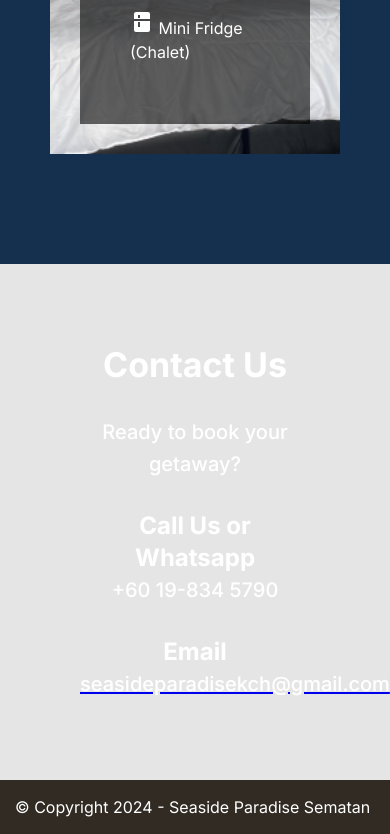
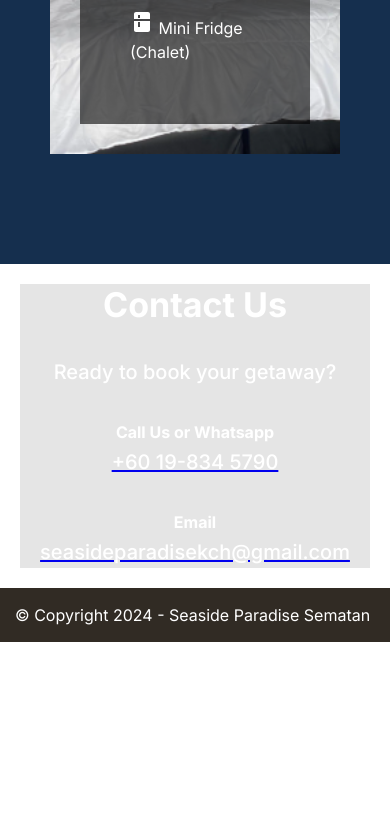
Before and after one commit to 1dylan1/seaside-paradise, a React (Vite) app: page / in a window 390 px wide. Shown: the part 2970-3804 px from the top of the page. After the commit the page ends 3612 px from the top, so only its background shows below. Built offline with nearby package versions, Linux system fonts and the light colour scheme; a web font is replaced by a local one.

Commit message:
Further fix styling

```diff
--- a/src/pages/Landing.tsx
+++ b/src/pages/Landing.tsx
@@ -244,36 +244,19 @@ export default function Landing() {
 
                 </div>
             </div>
-            <div style={{padding: "80px", textAlign: "center", backgroundColor: 'rgba(0, 0, 0, 0.1)'}}>
+            <div style={{display: "flex", flexDirection: "column", textAlign: "center", margin: "20px", backgroundColor: 'rgba(0, 0, 0, 0.1)'}}>
                 <Typography variant="h4" color="white" fontWeight="bold">Contact Us</Typography>
                 <Typography variant="h6" color="white" style={{paddingTop: "30px"}}>Ready to book your getaway?</Typography>
-                {mobileView ? (
-                        <>
-                        <div id="contact" style={{}}>
+                <div id="contact-section" style={{display: "flex", flexDirection: "column"}}>
                     <div>
-                                <Typography variant="h5" color="white" fontWeight="bold" style={{paddingTop: "30px"}}>Call Us or Whatsapp</Typography>
-                                <Typography variant="h6" color="white">+60 19-834 5790</Typography>
+                        <Typography variant={ isMobile ? "subtitle1" : "h5"} color="white" fontWeight="bold" style={{paddingTop: "30px"}}>Call Us or Whatsapp</Typography>
+                        <a href="tel:+60198345790"><Typography variant="h6" color="white">+60 19-834 5790</Typography></a>
                     </div>
                     <div>
-                                <Typography variant="h5" color="white" fontWeight="bold" style={{paddingTop: "30px"}}>Email</Typography>
+                        <Typography variant={ isMobile ? "subtitle1" : "h5"}  color="white" fontWeight="bold" style={{paddingTop: "30px"}}>Email</Typography>
                         <a href="mailto:seasideparadisekch@gmail.com"><Typography variant="h6" color="white">seasideparadisekch@gmail.com</Typography></a>
                     </div>
                 </div>
-                        </>
-                    ) : (
-                        <>
-                        <div id="contact" style={{display: "flex", justifyContent: "space-around"}}>
-                            <div>
-                                <Typography variant="h5" color="white" fontWeight="bold" style={{paddingTop: "30px"}}>Call Us or Whatsapp</Typography>
-                                <Typography variant="h5" color="white">+60 19-834 5790</Typography>
-                            </div>
-                            <div>
-                                <Typography variant="h5" color="white" fontWeight="bold" style={{paddingTop: "30px"}}>Email</Typography>
-                                <a href="mailto:seasideparadisekch@gmail.com"><Typography variant="h5" color="white">seasideparadisekch@gmail.com</Typography></a>
-                            </div>
-                        </div>
-                        </>
-                    )}
             </div>
             <div style={{backgroundColor: "rgb(49, 43, 36)", padding: "15px"}}>
                 <Typography color="white">© Copyright 2024 - Seaside Paradise Sematan</Typography>
```
Lines whose indentation alone changed are shown as unchanged.
